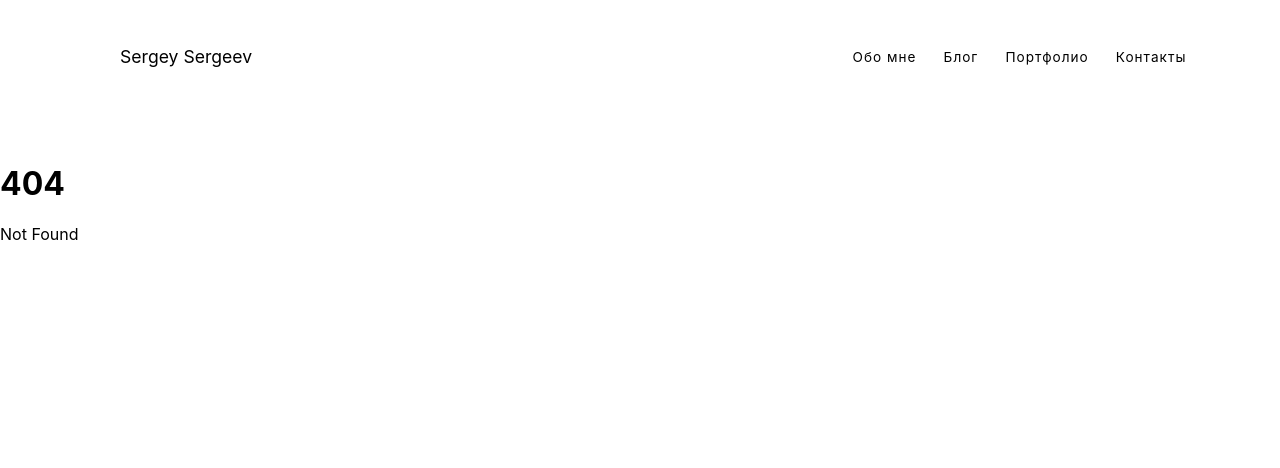
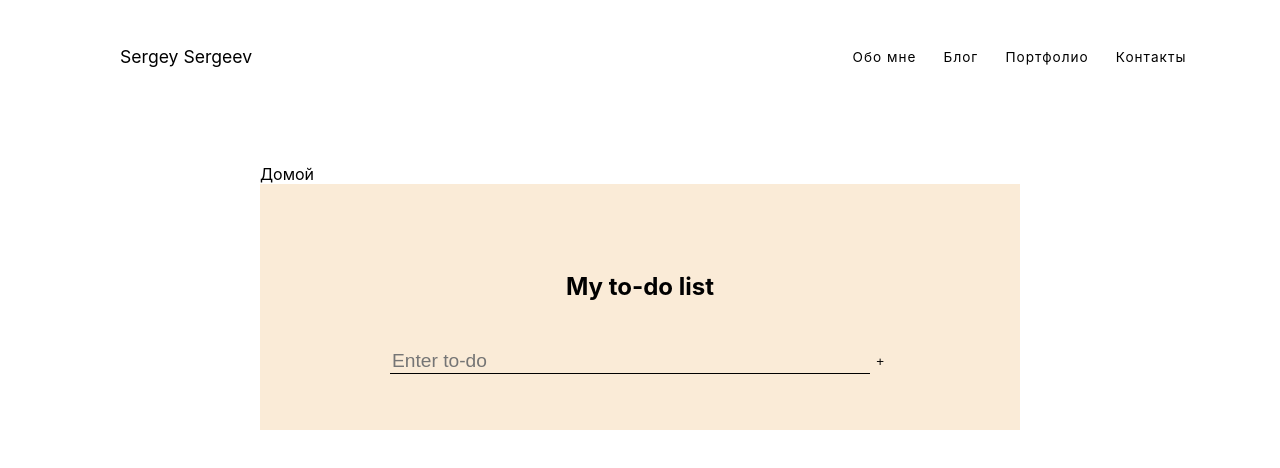
Before and after one commit to Sergey-Sergeev/SvelteTest, a SvelteKit app: page /project/apps/1 in a window 1280 px wide. Before the commit this address had no page. Shown: the top 468 px of the page. Built offline with nearby package versions, Linux system fonts and the light colour scheme.

Commit message:
add todo app

```diff
--- /dev/null
+++ b/src/components/Icon.svelte
@@ -0,0 +1,15 @@
+<script>
+    export let name;
+    const icons = [
+        {
+            name: 'check-mark',
+            path: 'static/favicon.png',
+        },
+        {
+            name: 'delete',
+            path: 'none'
+        },
+    ];
+
+    let icon = icons.find((item) => item.name === name);
+</script>
--- /dev/null
+++ b/src/routes/project/+layout.svelte
@@ -0,0 +1,3 @@
+<div class="container">
+    <slot />
+</div>
--- a/src/routes/project/+page.svelte
+++ b/src/routes/project/+page.svelte
@@ -0,0 +1,48 @@
+<svelte:head>
+    <title>Портфолио</title>
+</svelte:head>
+
+<div class="container">
+    <h1>Мои проукты</h1>
+    <div class="apps">
+        {#each routes as page}
+            <div class="app">
+                <h2>{page.title}</h2>
+                <p>{page.body}</p>
+                <p class="readmore">
+                    <a class="link" href={`/project/apps/${page.id}`}>
+                        Читать далее
+                    </a>
+                </p>
+            </div>
+        {/each}
+    </div>
+</div>
+
+<script>
+    import { routes } from './routes.js';
+</script>
+
+<style>
+    .container {
+        margin: 50px auto;
+        max-width: 800px;
+        padding: 0 20px;
+    }
+
+    .apps {
+        display: grid;
+        grid-template-columns: 1fr 1fr;
+        grid-gap: 20px;
+    }
+
+    .app {
+        border: 1px solid #ddd;
+        padding: 10px;
+        box-shadow: 0 0 10px #eee;
+    }
+
+    .link {
+        color: rgb(10, 10, 139);
+    }
+</style>
--- /dev/null
+++ b/src/routes/project/apps/1/+layout.svelte
@@ -0,0 +1,12 @@
+ <div class="container">
+    <a href="/project">Домой</a>
+    <slot/>
+ </div>
+
+ <style>
+    .container {
+        margin: 50px auto;
+        max-width: 800px;
+        padding: 0 20px;
+    }
+ </style>
--- /dev/null
+++ b/src/routes/project/apps/1/+page.svelte
@@ -0,0 +1,153 @@
+<script>
+    import Icon from '../../../../components/Icon.svelte';
+
+    let newItem = '';
+    let todoList = [];
+
+    function add() {
+        if(newItem !== '') {
+            todoList = [
+                ...todoList,
+                {
+                    task: newItem,
+                    completed: false
+                }
+            ];
+
+            newItem = "";
+        }
+    }
+
+    function remove(index) {
+        todoList.splice(index, 1);
+        todoList = todoList;
+    }
+
+    function complete(index) {
+        todoList[index].completed = !todoList[index].completed;
+    }
+</script>
+
+<main>
+    <h1>My to-do list</h1>
+
+    <form on:submit|preventDefault={add}>
+        <input bind:value={newItem} placeholder="Enter to-do"/>
+        <button class="add-todo" on:click={add}><span>+</span></button>
+    </form>
+
+    <div class="todos">
+        {#each todoList as item, index}
+            <div class="todo" class:completed={item.completed}>
+                <span class="todo__text">{item.task}</span>
+                <div class="todo__buttons">
+                    <button class="complete" on:click={() => complete(index)}>
+                        <Icon name="check-mark"/>
+                    </button>
+                    <button class="delete" onclick={() => remove(index)}>
+                        <Icon name="delete" />
+                    </button>
+                </div>
+            </div>
+        {/each}
+    </div>
+</main>
+
+<style>
+    main {
+        display: flex;
+        flex-direction: column;
+        align-items: center;
+        min-height: 100%;
+        padding: 5vmin;
+        box-sizing: border-box;
+        background: antiquewhite;
+    }
+
+    form {
+        width: 100%;
+        max-width: 500px;
+        display: flex;
+        align-items: center;
+        margin-bottom: 1rem;
+    }
+
+    input {
+        flex-grow: 1;
+        width: 0;
+        border: none;
+        border-bottom: 1px solid black;
+        background: transparent;
+        box-shadow: none;
+        font-size: 1.2rem;
+        margin: 0;
+        outline: none;
+    }
+
+    .todo {
+        display: flex;
+        padding: 20px;
+        border-radius: 20px;
+        box-shadow: 0 0 15px rgb(0 0 0 / 20%);
+        background-color: hsla(0, 0%, 100%, 0.2);
+        margin-top: 1rem;
+        font-size: 1.2rem;
+        justify-content: space-between;
+        align-items: center;
+    }
+
+    .todo\_\_buttons {
+        display: flex;
+        align-items: center;
+        margin-left: 1rem;
+    }
+
+    .todo button {
+        width: 32px;
+        height: 32px;
+        padding: 4px;
+        margin: 0;
+        flex-shrink: 0;
+    }
+
+    h1 {
+        text-align: center;
+        font-size: 1.5rem;
+        margin: 2em 0;
+
+    }
+
+    button {
+        background-color: transparent;
+        border: none;
+    }
+
+    button.delete,
+    button.delete:hover {
+        color: brown;
+        transition: color 100ms ease-out;
+    }
+
+    button.complete,
+    button.complete:hover {
+        color: brown;
+        transition: color 100ms ease-out;
+    }
+
+    .todo.completed {
+        color: slategray
+    }
+
+    .todo.completed .todo\_\_text {
+        text-decoration: line-through;
+    }
+
+    .todo.completed button {
+        color: silver;
+    }
+
+    .todos {
+        width: 100%;
+        max-width: 500px;
+    }
+</style>
--- /dev/null
+++ b/src/routes/project/routes.js
@@ -0,0 +1,7 @@
+export const routes = [
+    {
+        id: 1,
+        title: 'TODO',
+        body: 'Простое и удобное приложение для организации задач. С его помощью вы можете легко создавать, отслеживать и завершать свои ежедневные задачи.',
+    },
+];
```
